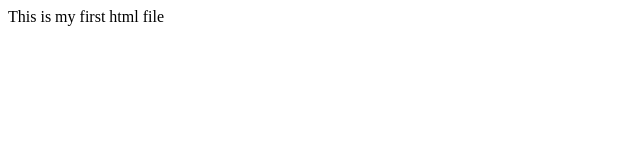
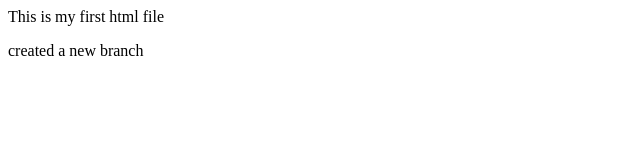
Before and after one commit to OmkarMGhanekar/Demo, a plain HTML site: page index.html in a window 1280 px wide. Shown: the whole page, without its empty margins (0-640 px from the left). Drawn offline with Linux system fonts and the light colour scheme.

Commit message:
new branch added along with a change

```diff
--- a/index.html
+++ b/index.html
@@ -1,2 +1,2 @@
-
 <p>This is my first html file</p>
+<p> created a new branch</p>
```
